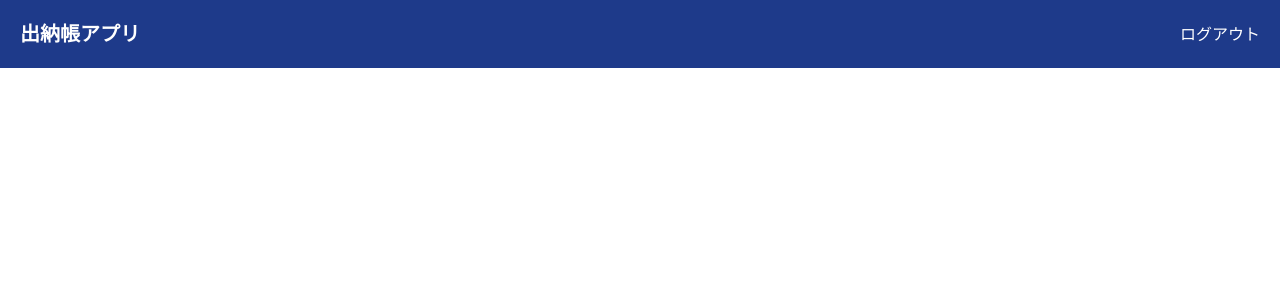
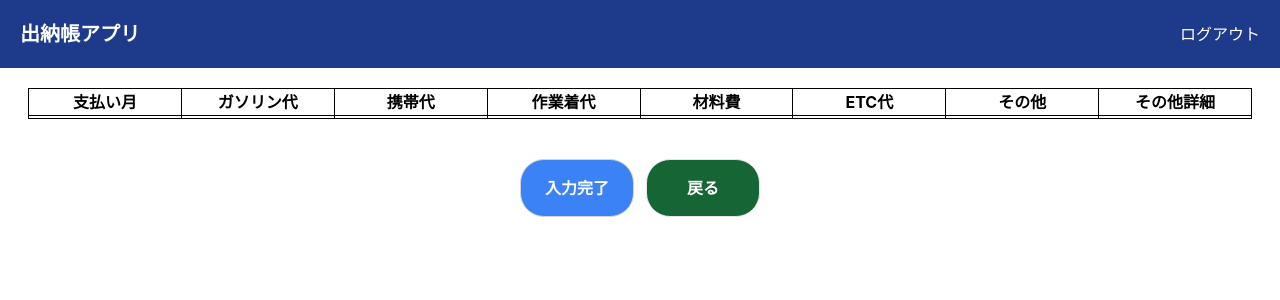
Before and after one commit to yori13/account-book, a React (Create React App) app in the folder react/: page /CreditConfirmation in a window 1280 px wide. Before the commit this address had no page. Shown: the top 300 px of the page. Built offline with nearby package versions, Linux system fonts and the light colour scheme.

Commit message:
確認画面作成

```diff
--- a/react/src/App.js
+++ b/react/src/App.js
@@ -5,6 +5,7 @@ import CashbookPage from './components/pages/CashbookPage'; // 現金出納帳
 import CreditbookPage from './components/pages/CreditbookPage'; // クレジット出納帳画面
 import CashConfirmation from './components/pages/CashConfirmation'
 import HeaderCompornent from './components/header/header'; // ヘッダー
+import CreditConfirmation from './components/pages/CreditConfirmation';
 
 
 function App() {
@@ -17,6 +18,7 @@ function App() {
           <Route path="/cashbook" element={<CashbookPage />} />
           <Route path="/creditbook" element={<CreditbookPage />} />
           <Route path='/CashConfirmation' element={<CashConfirmation/>}/>
+          <Route path='/CreditConfirmation' element={<CreditConfirmation/>}/>
         </Routes>
       </div>
     </Router>
--- /dev/null
+++ b/react/src/actions/creditActions.jsx
@@ -0,0 +1,6 @@
+export const updateEntries = (entries) => {
+  return {
+    type: 'UPDATE_ENTRIES', // ここを修正
+    payload: entries,
+  };
+};
--- a/react/src/components/InputForm/CreditbookForm.jsx
+++ b/react/src/components/InputForm/CreditbookForm.jsx
@@ -1,16 +1,22 @@
-import axios from "axios";
 import React, { useState, useEffect } from "react";
 import BackButton from "../BackButton/BackButton";
+import { updateEntries } from "../../actions/creditActions";
+import { useDispatch } from 'react-redux';
+import { useNavigate } from "react-router-dom";
 
 const CreditbookForm = () => {
+  const dispatch = useDispatch();
+  const navigate = useNavigate();
+
   // 入力フォームuseState
-  const [date,setDate] = useState("");
+  const [date, setDate] = useState("");
   const [gasoline, setGasoline] = useState("");
   const [phone, setPhone] = useState("");
   const [uniform, setUniform] = useState("");
   const [material, setMaterial] = useState("");
   const [etc, setEtc] = useState("");
   const [other, setOther] = useState("");
+  const [detail, setDetail] = useState("");
 
   // 合計金額管理useState
   const [total, setTotal] = useState(0);
@@ -28,35 +34,49 @@ const CreditbookForm = () => {
   }, [gasoline, phone, uniform, material, etc, other]);
 
   // フォームの送信
-  const handleSubmit = async (e) => {
-    e.preventDefault();
-    const entries = {
-      date:date,
+  const handleUpdate = () => {
+    // dispatchでエントリーを更新
+    dispatch(
+      updateEntries({
+        date: date,
         gasoline: Number(gasoline),
         phone: Number(phone),
         uniform: Number(uniform),
         material: Number(material),
         etc: Number(etc),
         other: Number(other),
-      user_id: 1,
+        detail:String(detail)
+      })
+    );
+    navigate('/CreditConfirmation');
   };
-    try {
-      const response = await axios.post(
-        "http://localhost:3001/api/credit-account",
-        entries
-      );
-      alert("登録しました");
-      console.log("Response:", response.data);
-    } catch (error) {
-      alert("登録に失敗しました");
-      console.error("Error submitting data:", error);
-    }
-  };
-
+  // const handleSubmit = async (e) => {
+  //   e.preventDefault();
+  //   const entries = {
+  //     date:date,
+  //     gasoline: Number(gasoline),
+  //     phone: Number(phone),
+  //     uniform: Number(uniform),
+  //     material: Number(material),
+  //     etc: Number(etc),
+  //     other: Number(other),
+  //     user_id: 1,
+  //   };
+  //   try {
+  //     const response = await axios.post(
+  //       "http://localhost:3001/api/credit-account",
+  //       entries
+  //     );
+  //     alert("登録しました");
+  //     console.log("Response:", response.data);
+  //   } catch (error) {
+  //     alert("登録に失敗しました");
+  //     console.error("Error submitting data:", error);
+  //   }
   return (
     <div>
       <div className="flex justify-center">
-        <form onSubmit={handleSubmit}>
+        <form>
           <div className="grid grid-cols-2 md:grid-cols-3 gap-5">
             <div>
               <label htmlFor="date" className="block md:inline">
@@ -163,12 +183,16 @@ const CreditbookForm = () => {
                 id="detail"
                 cols="20"
                 rows="5"
+                onChange={(e) => setDetail(String(e.target.value))}
                 className="border border-gray-500 rounded"
               ></textarea>
             </div>
           </div>
           <div className="flex justify-center items-center mt-10 sm:space-x-20 space-x-5">
-            <button className="bg-blue-500 hover:bg-blue-300 px-6 py-4 rounded-3xl text-white font-bold">
+            <button
+              onClick={handleUpdate}
+              className="bg-blue-500 hover:bg-blue-300 px-6 py-4 rounded-3xl text-white font-bold"
+            >
               入力完了
             </button>
             <BackButton />
--- a/react/src/components/pages/CreditConfirmation.jsx
+++ b/react/src/components/pages/CreditConfirmation.jsx
@@ -0,0 +1,116 @@
+import React from "react";
+import { useSelector } from "react-redux";
+import BackButton from "../BackButton/BackButton";
+import axios from "axios";
+
+const CreditConfirmation = () => {
+  const store = useSelector((state) => state);
+  const formData = store.entries; // entriesが存在しない場合は空の配列を使う
+  console.log(formData);
+  return (
+    <div>
+      {/* スマホサイズでの表示 */}
+      <div className="mt-5">
+        <form>
+          <div className="sm:flex sm:flex-col w-full px-7 mb-10 justify-center">
+            <div className="block sm:hidden">
+              <div className="grid grid-cols-2 border border-black">
+                <div className="border border-black p-2 text-center">
+                  支払い月
+                </div>
+                <div className="border border-black p-2 text-right">
+                  {formData.date}
+                </div>
+
+                <div className="border border-black p-2 text-center">
+                  ガソリン代
+                </div>
+                <div className="border border-black p-2 text-right">
+                  {formData.gasoline}
+                </div>
+
+                <div className="border border-black p-2 text-center">
+                  携帯代
+                </div>
+                <div className="border border-black p-2 text-right">
+                  {formData.phone}
+                </div>
+
+                <div className="border border-black p-2 text-center">
+                  作業着代
+                </div>
+                <div className="border border-black p-2 text-right">
+                  {formData.uniform}
+                </div>
+
+                <div className="border border-black p-2 text-center">
+                  材料費
+                </div>
+                <div className="border border-black p-2 text-right">
+                  {formData.material}
+                </div>
+
+                <div className="border border-black p-2 text-center">ETC代</div>
+                <div className="border border-black p-2 text-right">
+                  {formData.etc}
+                </div>
+
+                <div className="border border-black p-2 text-center">
+                  その他
+                </div>
+                <div className="border border-black p-2 text-right">
+                  {formData.other}
+                </div>
+
+                <div className="border border-black p-2">その他詳細</div>
+                <div className="border border-black p-2 break-words">
+                  {formData.detail}
+                </div>
+              </div>
+            </div>
+
+            {/* スマホサイズ以外での表示 */}
+            <div className="hidden sm:block">
+              <table className="table-fixed border border-black text-center w-full">
+                <thead className="border border-black">
+                  <tr>
+                    <th className="border border-black">支払い月</th>
+                    <th className="border border-black">ガソリン代</th>
+                    <th className="border border-black">携帯代</th>
+                    <th className="border border-black">作業着代</th>
+                    <th className="border border-black">材料費</th>
+                    <th className="border border-black">ETC代</th>
+                    <th className="border border-black">その他</th>
+                    <th className="border border-black">その他詳細</th>
+                  </tr>
+                </thead>
+                <tbody>
+                  <tr>
+                    <td className="border border-black">{formData.date}</td>
+                    <td className="border border-black">{formData.gasoline}</td>
+                    <td className="border border-black">{formData.phone}</td>
+                    <td className="border border-black">{formData.uniform}</td>
+                    <td className="border border-black">{formData.material}</td>
+                    <td className="border border-black">{formData.etc}</td>
+                    <td className="border border-black">{formData.other}</td>
+                    <td className="border border-black text-left break-words">{formData.detail}</td>
+                  </tr>
+                </tbody>
+              </table>
+            </div>
+          </div>
+          <div className="flex justify-center grid-cols-2 space-x-3">
+            <input
+              type="submit"
+              value="入力完了"
+              className="border border-gray-300 bg-blue-500 hover:bg-blue-300 text-white py-4 px-6 rounded-3xl font-bold mb-5"
+            />
+            <BackButton></BackButton>
+          </div>
+        </form>
+      </div>
+    </div>
+  );
+};
+
+export default CreditConfirmation;
--- a/react/src/index.js
+++ b/react/src/index.js
@@ -3,11 +3,15 @@ import ReactDOM from 'react-dom/client';
 import './index.css';
 import App from './App';
 import reportWebVitals from './reportWebVitals';
+import { Provider } from 'react-redux';
+import store from './stores/store';
 
 const root = ReactDOM.createRoot(document.getElementById('root'));
 root.render(
   <React.StrictMode>
-    <App />
+    <Provider store={store}>
+      <App />
+    </Provider>
   </React.StrictMode>
 );
 
--- /dev/null
+++ b/react/src/reducers/CreditReducer.jsx
@@ -0,0 +1,17 @@
+const initialState = {
+  entries: {} // 初期状態の設定
+};
+
+const creditReducer = (state = initialState, action) => {
+  switch (action.type) {
+    case 'UPDATE_ENTRIES':
+      return {
+        ...state,
+        entries: { ...state.entries, ...action.payload } // 既存のエントリを維持しつつ、更新
+      };
+    default:
+      return state;
+  }
+};
+
+export default creditReducer;
--- /dev/null
+++ b/react/src/stores/store.jsx
@@ -0,0 +1,6 @@
+import { createStore } from 'redux';
+import creditReducer from '../reducers/CreditReducer';
+
+const creditStore = createStore(creditReducer);
+
+export default creditStore;
```
Lines whose indentation alone changed are shown as unchanged.
